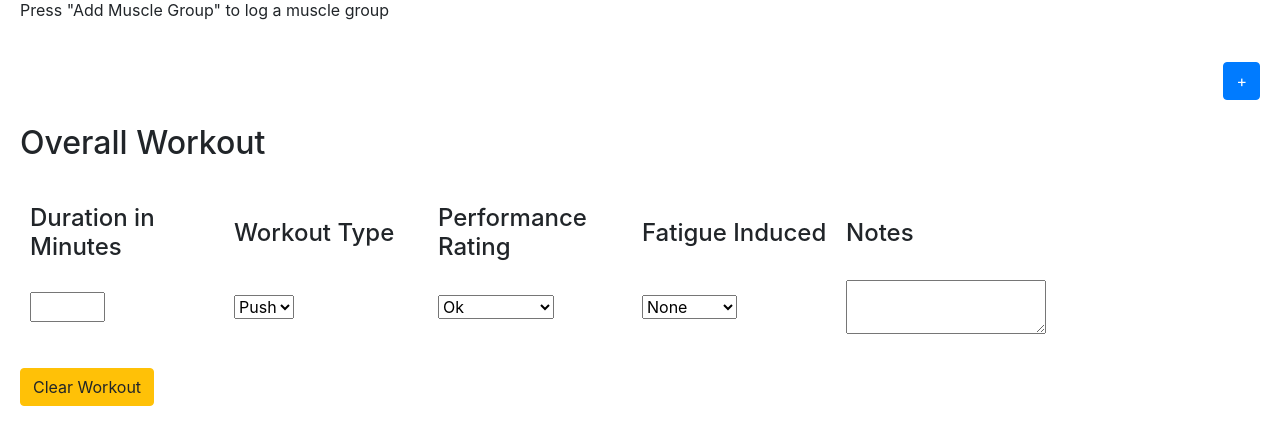
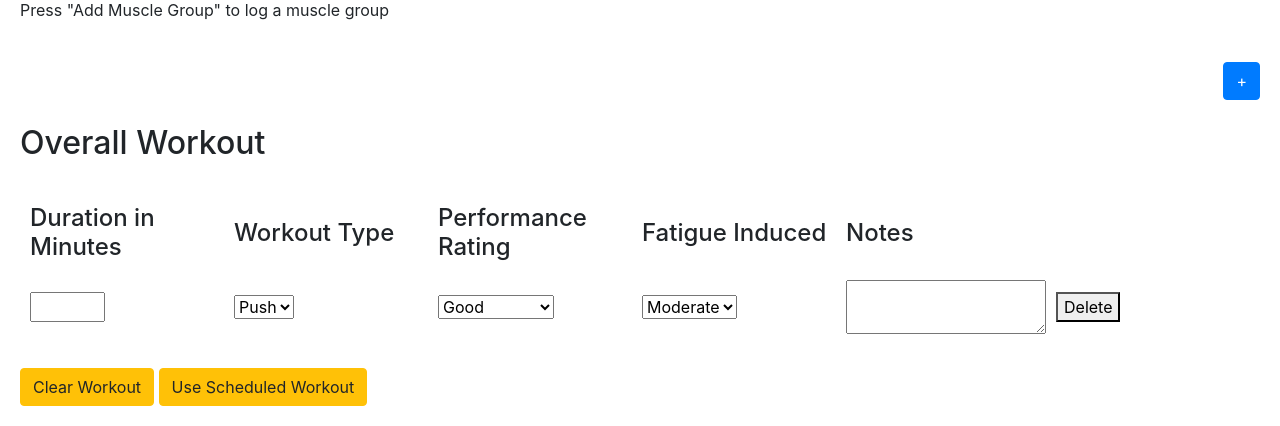
Before and after one commit to lancerharris/weight_training_tracker, a Flask app: page /log-workout in a window 1280 px wide. Shown: the part 512-938 px from the top of the page. Run offline with Flask 3, Linux system fonts and the light colour scheme; data comes from the database, SQL or seed files in the repository; data that the repository does not hold is empty; some libraries are stand-ins or nearby versions.

Commit message:
Add ability to load scheduled workout
Will overwrite the current workout.

```diff
--- a/app.py
+++ b/app.py
@@ -173,7 +173,11 @@ def clear_current_workout():
     add_overall_workout_to_log(overall_workout_data[0][0], overall_workout_data[0][1], overall_workout_data[0][2], overall_workout_data[0][3])
     return redirect(url_for('log_workout'))
 
-
+@app.route('/use_scheduled_workout', methods=['POST'])
+def use_scheduled_workout():
+    delete_curr_workout()
+    print('hello    ')
+    return redirect(url_for('log_workout'))
 
 @app.route('/exercise-library')
 def exercise_library():
--- a/log_workouts.py
+++ b/log_workouts.py
@@ -69,7 +69,8 @@ def check_current_workout_exists():
 
     cursor.execute('SELECT COUNT(*) FROM current_workout_overall')
     result = cursor.fetchone()
-    count = 1 if result else 0
+    print(f"result: {result}")
+    count = result[0] if result else 0
 
     conn.close()
     return count > 0
--- a/templates/log_workout.html
+++ b/templates/log_workout.html
@@ -260,6 +260,32 @@
             </div>
         </div>
     </div>
+
+    <!-- Clear Workout Button with Modal Trigger -->
+    <button type="button" class="btn btn-warning" data-toggle="modal" data-target="#scheduledWorkoutModal">Use Scheduled Workout</button>
+
+    <!-- Clear Workout Modal -->
+    <div class="modal fade" id="scheduledWorkoutModal" tabindex="-1" aria-labelledby="clearWorkoutModalLabel" aria-hidden="true">
+        <div class="modal-dialog">
+            <div class="modal-content">
+                <div class="modal-header">
+                    <h5 class="modal-title" id="scheduledWorkoutModalLabel">Confirm Use Scheduled Workout</h5>
+                    <button type="button" class="close" data-dismiss="modal" aria-label="Close">
+                        <span aria-hidden="true">&times;</span>
+                    </button>
+                </div>
+                <div class="modal-body">
+                    Are you sure you want to get rid of the current workout and use the daily workout from the weekly schedule?
+                </div>
+                <div class="modal-footer">
+                    <button type="button" class="btn btn-secondary" data-dismiss="modal">Cancel</button>
+                    <form method="POST">
+                        <button type="submit" formaction="{{ url_for('use_scheduled_workout') }}" class="btn btn-warning">Use Scheduled Workout</button>
+                    </form>
+                </div>
+            </div>
+        </div>
+    </div>
 </div>
 <script src="{{ url_for('static', filename='log_workout.js') }}"></script>
 {% endblock %}
```
